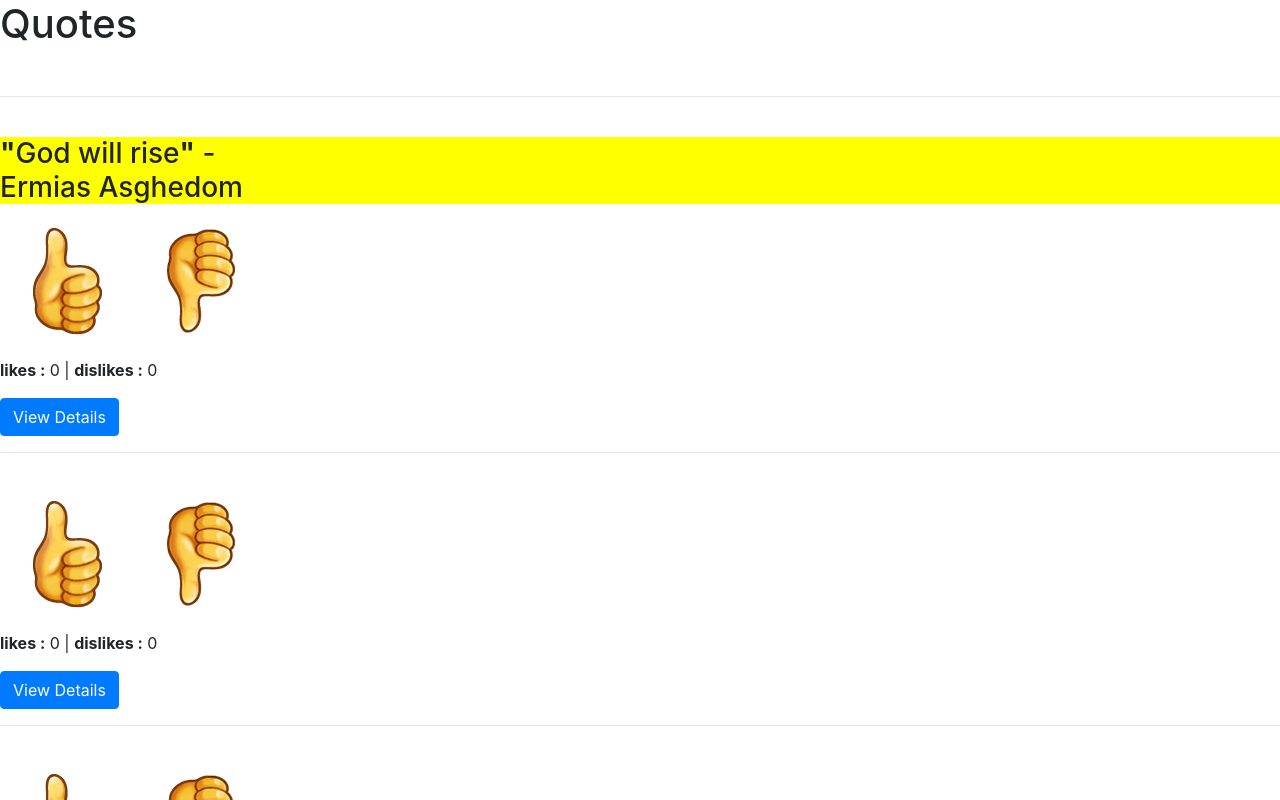
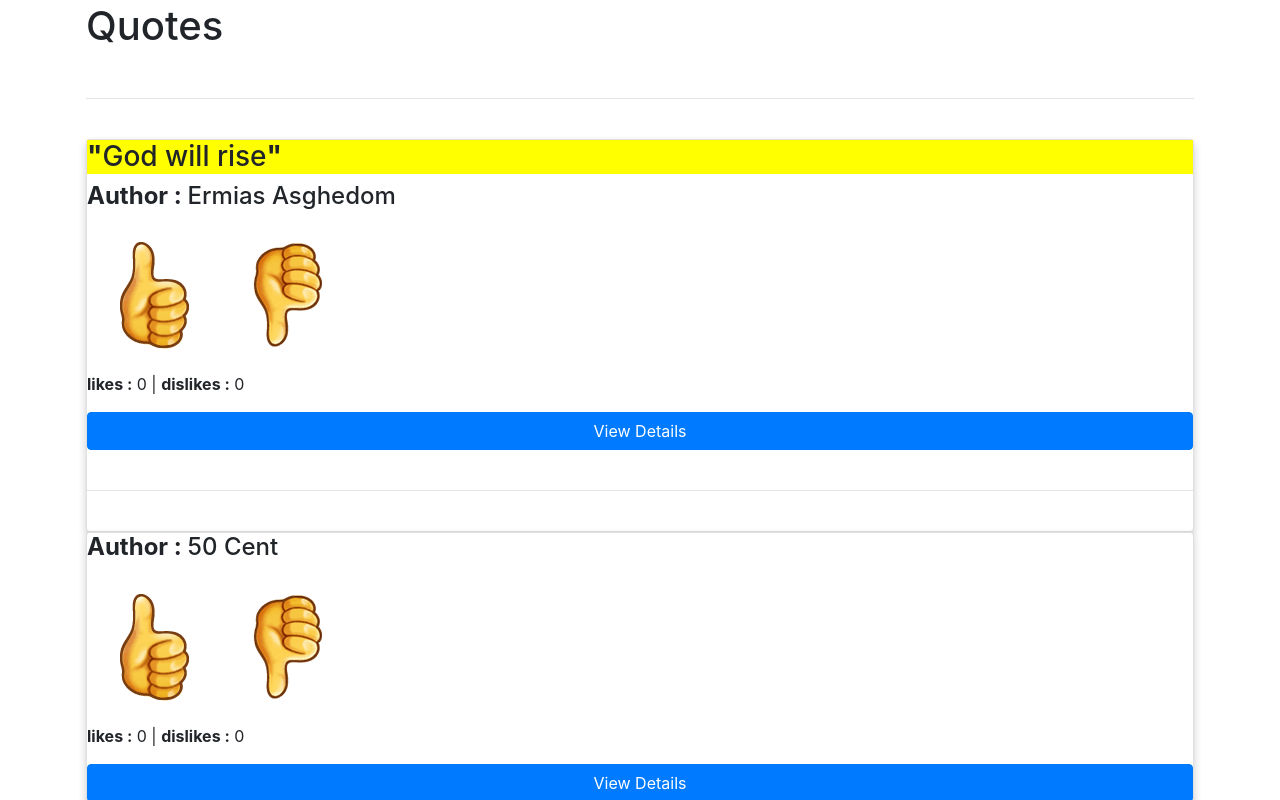
Before and after one commit to maghanga/Quotes, an Angular app: page / in a window 1280 px wide. Shown: the top 800 px of the page. Built offline with nearby package versions, Linux system fonts and the light colour scheme.

Commit message:
add card to the quote component template and add their styles

```diff
--- a/src/app/quote/quote.component.css
+++ b/src/app/quote/quote.component.css
@@ -0,0 +1,12 @@
+.card {
+    box-shadow: 0 4px 8px 0 rgba(0,0,0,0.2);
+    transition: 0.3s;
+  }
+
+  .card:hover {
+    box-shadow: 0 8px 16px 0 rgba(0,0,0,0.2);
+  }
+
+  .container {
+    padding: 2px 16px;
+  }
--- a/src/app/quote/quote.component.html
+++ b/src/app/quote/quote.component.html
@@ -1,9 +1,11 @@
-<div>
+<div class="container">
     <h1>Quotes</h1>
     <br><hr><br>
 
-        <div *ngFor='let quote of quotes;let i = index'>
-            <h3 *ngIf="i == quotesIndex; else dotHighlight" appHighlight><strong>"</strong>{{quote.name}}<strong>"</strong> - <blockquote>{{quote.author}}</blockquote></h3>
+        <div class="card"  *ngFor='let quote of quotes;let i = index'>
+            <h3 *ngIf="i == quotesIndex; else dotHighlight" appHighlight><span class="quoteWords"><strong>"</strong>{{quote.name}}<strong>"</strong></span></h3>
+
+            <h4><blockquote><strong>Author : </strong> {{quote.author}}</blockquote></h4>
 
             <p>
                 <button class="btn" type="button" name="like" (click)=like(i) (click)="calculateHighestVotes()"><img id="like" src="../assets/img/thumbsUpSign.png" alt="like icon"></button>
```
